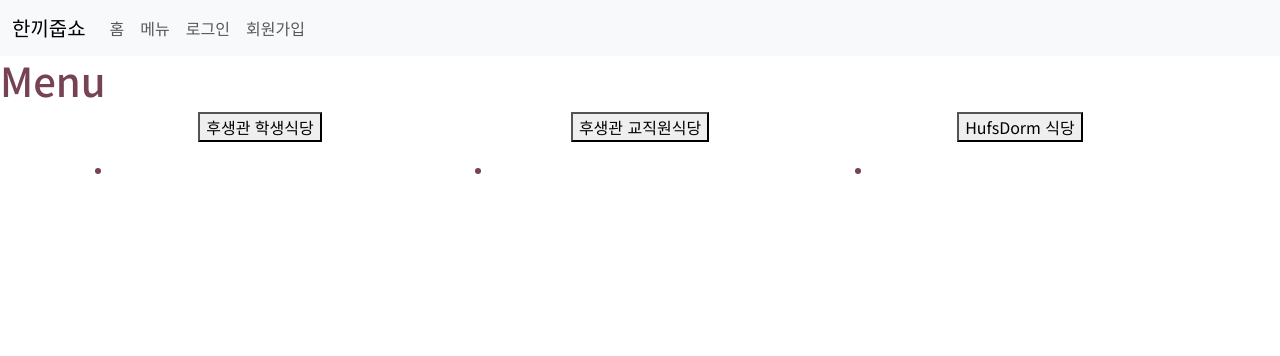
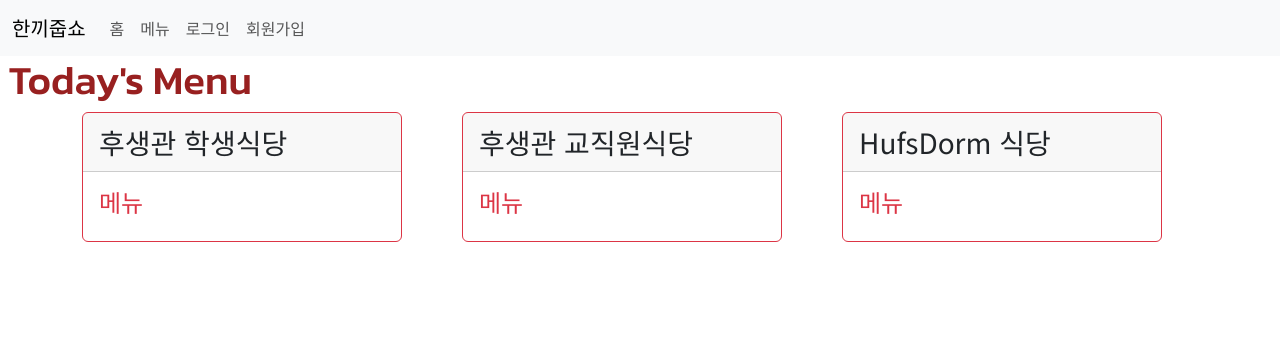
Before and after one commit to jae0478/opensource16team, a Node server app: template views/menu.ejs in a window 1280 px wide. Shown: the top 356 px of the page. Run offline with Node 20, Linux system fonts and the light colour scheme; the template is opened without the code that fills it, so the values that code supplies are empty; some libraries are stand-ins or nearby versions.

Commit message:
메뉴 페이지 표 변경

```diff
--- a/public/main.css
+++ b/public/main.css
@@ -1,3 +1,3 @@
 .font_size_small {
-    font-size: 8px;
+    font-size: 7px;
 }
--- a/views/menu.ejs
+++ b/views/menu.ejs
@@ -9,51 +9,55 @@
     <link rel="stylesheet" type="text/css" href="public/main.css">
     <link href="https://cdn.jsdelivr.net/npm/bootstrap@5.3.3/dist/css/bootstrap.min.css" rel="stylesheet"
         integrity="sha384-QWTKZyjpPEjISv5WaRU9OFeRpok6YctnYmDr5pNlyT2bRjXh0JMhjY6hW+ALEwIH" crossorigin="anonymous">
+    <link rel="preconnect" href="https://fonts.googleapis.com">
+    <link rel="preconnect" href="https://fonts.gstatic.com" crossorigin>
+    <link href="https://fonts.googleapis.com/css2?family=Kanit:ital,wght@0,100;0,200;0,300;0,400;0,500;0,600;0,700;0,800;0,900;1,100;1,200;1,300;1,400;1,500;1,600;1,700;1,800;1,900&display=swap" rel="stylesheet">
 </head>
 
 <body>
     <%- include('nav.html') %>
-    <h1>Menu</h1>
+    <h1 style="color: #982020; font-family: 'Kanit'">&nbsp;Today's Menu</h1>
     <!-- 버튼으로 토글 -->
     <!-- 가져온 데이터 나타내기 -->
-    <div class="table-responsive">
-        <div class="container text-center">
+    <div class="container">
         <div class="row">
             <div class="col">
-                    <button class="toggleButton" data-target="stu_res">후생관 학생식당</button>
-                    <ul class="stu_res">
-
-                            <li class="menu_item">
-                                <p>
-                                    <%= stu_res %>
-                                </p>
-                            </li>
-
+                <div class="card border-danger mb-4;" style="max-width: 20rem;">
+                    <div class="card-header" style="font-size: 28px">후생관 학생식당</div>
+                    <div class="card-body text-danger">
+                        <h5 class="card-title" style="font-size: 24px;">메뉴</h5>
+                        <ul class="list-group list-group-flush" style="font-size: 18px;">
+                            <% stu_res.forEach(item=> { %>
+                                <li class="list-group-item"><%= item %></li>
+                            <% }) %>
                         </ul>
                     </div>
+                </div>
+            </div>
             <div class="col">
-                    <button class="toggleButton" data-target="prof_res">후생관 교직원식당</button>
-                    <ul class="prof_res">
-
-                            <li class="menu_item">
-                                <p>
-                                    <%= prof_res %>
-                                </p>
-                            </li>
-
+                <div class="card border-danger mb-4" style="max-width: 20rem;">
+                    <div class="card-header" style="font-size: 28px">후생관 교직원식당</div>
+                    <div class="card-body text-danger">
+                        <h5 class="card-title" style="font-size: 24px;">메뉴</h5>
+                        <ul class="list-group list-group-flush" style="font-size: 18px;">
+                            <% prof_res.forEach(item=> { %>
+                                <li class="list-group-item"><%= item %></li>
+                            <% }) %>
                         </ul>
                     </div>
+                </div>
+            </div>
             <div class="col">
-                    <button class="toggleButton" data-target="hufs_res">HufsDorm 식당</button>
-                    <ul class="hufs_res">
-
-                            <li class="menu_item">
-                                <p>
-                                    <%= hufs_res %>
-                                </p>
-                            </li>
-
+                <div class="card border-danger mb-4" style="max-width: 20rem;">
+                    <div class="card-header" style="font-size: 28px">HufsDorm 식당</div>
+                    <div class="card-body text-danger">
+                        <h5 class="card-title" style="font-size: 24px;">메뉴</h5>
+                        <ul class="list-group list-group-flush" style="font-size: 18px;">
+                            <% hufs_res.forEach(item=> { %>
+                                <li class="list-group-item"><%= item %></li>
+                            <% }) %>
                         </ul>
+                    </div>
                 </div>
             </div>
         </div>
--- a/views/nav.html
+++ b/views/nav.html
@@ -1,14 +1,14 @@
 <!-- 상단 바 -->
 <!DOCTYPE html>
 <head>
-    <meta charset="utf-8"
+    <meta charset="utf-8">
     <link rel="preconnect" href="https://fonts.googleapis.com">
     <link rel="preconnect" href="https://fonts.gstatic.com" crossorigin>
     <link href="https://fonts.googleapis.com/css2?family=Noto+Sans+KR:wght@100..900&display=swap" rel="stylesheet">
 
 </head>
 
-<body style="color: #764354; font-family: 'Noto Sans KR', sans-serif">
+<body style="color: #711f4c; font-family: 'Noto Sans KR', sans-serif">
     <nav class="navbar navbar-expand-lg bg-body-tertiary">
         <div class="container-fluid">
             <a class="navbar-brand" href="/">한끼줍쇼</a>
--- /dev/null
+++ b/views/public/main.css
@@ -0,0 +1,3 @@
+.font_size_small {
+  font-size: 8px;
+}
```
Also changed, not shown: views/Less.less (added, +59 -0 lines). Lines whose indentation alone changed are shown as unchanged.
